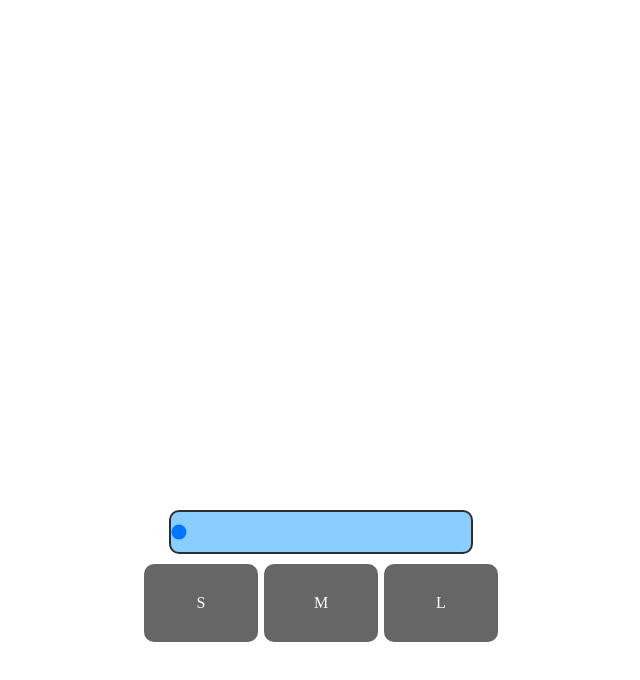
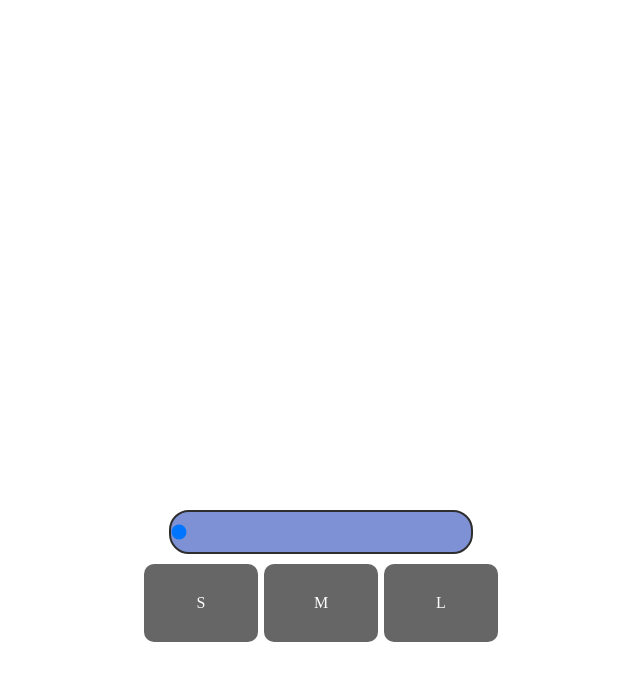
Before and after one commit to AsotaiCode/maze-js, a plain HTML site: page index.html in a window 1280 px wide. In both pictures the pointer is over the input 640 px from the left and 532 px from the top of the page. Shown: the whole page, without its empty margins (319-959 px from the left). Drawn offline with nearby package versions, Linux system fonts and the light colour scheme.

Commit message:
UI改善

```diff
--- a/css/style.css
+++ b/css/style.css
@@ -19,8 +19,11 @@ body {
     background: #8acdff;
     height: 40px;
     width: 300px;
-    border-radius: 10px;
+    border-radius: 20px;
     border: solid 2px #2e2e2e;
+}
+#input-range:hover {
+    background-color: rgb(125, 145, 212);
 }
 
 .blocks {
@@ -40,4 +43,5 @@ body {
 }
 .block:hover {
     cursor: pointer;
+    background-color: #8ba0b1;
 }
```
